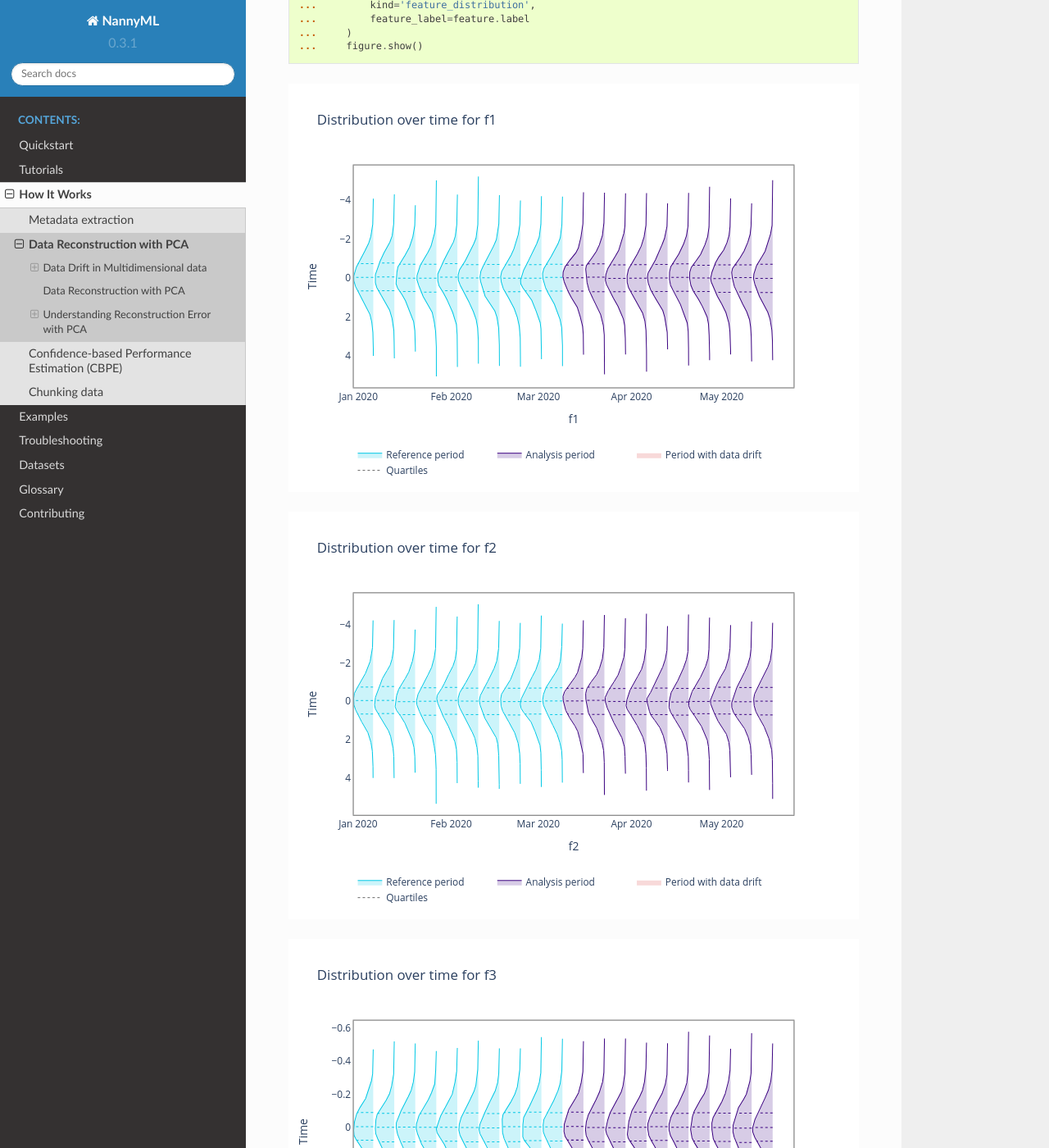
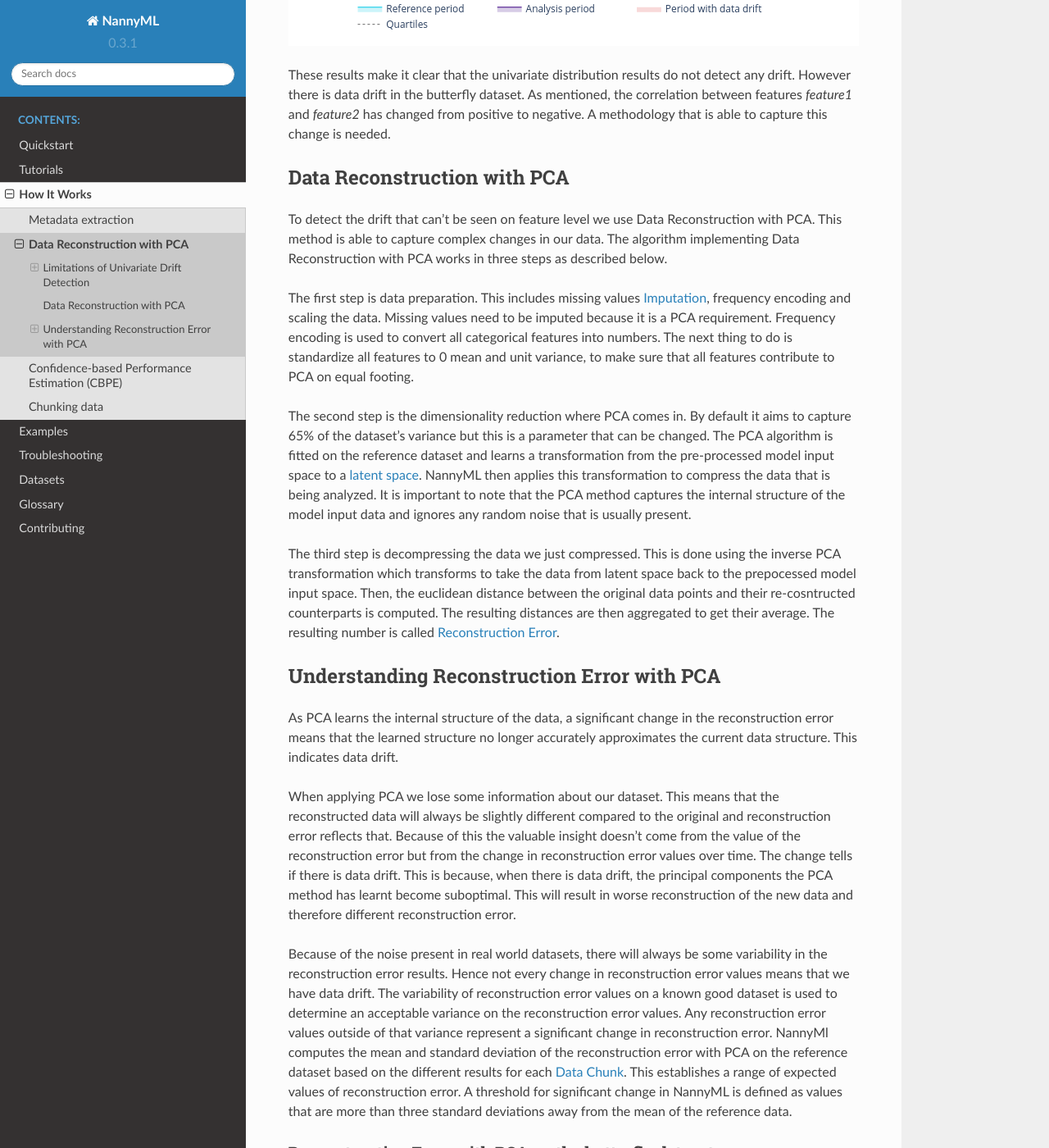
Before and after one commit to NannyML/nannyml, a Sphinx documentation site: the page built from docs/how_it_works/data_reconstruction.rst, in a window 1280 px wide and 1400 px high, scrolled down 4578 px. Shown: the whole window at 82% size. Built offline with Sphinx 7.4.7 and the Read the Docs theme 2.0.0, drawn with Linux system fonts in a browser that asks for light colours; pages that are not in the unit, such as notebooks, are missing from menus; some of the changed text lies outside the part shown.

Commit message:
pca review

```diff
--- a/docs/how_it_works/data_reconstruction.rst
+++ b/docs/how_it_works/data_reconstruction.rst
@@ -4,11 +4,11 @@
 Data Reconstruction with PCA
 ============================
 
-Data Drift in Multidimensional data
------------------------------------
+Limitations of Univariate Drift Detection
+-----------------------------------------
 
 Machine Learning models typically have a multidimensional input space. In binary
-classification problems, models are trained to find the optimal classification
+classification problems, models are trained to find the optimal decision
 boundary. This boundary depends on the structure of the data within the model input
 space. However the world is not static, and the structure of a model's input data can
 change. This change can then cause our existing decision boundary to be suboptimal.
@@ -61,7 +61,7 @@ Let's see first how we can construct an instance of the Butterfly dataset:
     >>> )
 
     >>> # convert data to dataframe
-    >>> datadf = pd.DataFrame(dataar, columns=['f1', 'f2', 'f3'])
+    >>> datadf = pd.DataFrame(dataar, columns=['feature1', 'feature2', 'feature3'])
 
     >>> # add "timestamp" column
     >>> datadf = datadf.assign(ordered = pd.date_range(start='1/6/2020', freq='5min', periods=20*DPP))
@@ -73,19 +73,21 @@ Let's see first how we can construct an instance of the Butterfly dataset:
     >>> datadf.loc[datadf.week >= 11, ['partition']] = 'analysis'
 
     >>> # Assign random predictions and targets (we won't be using them but they are needed for NannyML)
-    >>> datadf = datadf.assign(y_pred = np.random.rand(DPP*20))
+    >>> datadf = datadf.assign(y_pred_proba = np.random.rand(DPP*20))
     >>> datadf = datadf.assign(y_true = np.random.randint(2, size=DPP*20))
 
-The key feature of the butterfly dataset is the data drift on its first two features.
-This data drift is introduced by a 90 degree rotation across the z-axis. The following code creates a
-plot that clearly shows the resulting data drift:
+The key property of the butterfly dataset is the data drift on its first two features.
+This data drift is introduced by a 90 degree rotation across the z-axis. The practical effect
+of this rotation is that we started with two features, `feature1` and `feature2` that were positively correlated
+but are now negatively correlated. The following code creates a plot that clearly shows the
+resulting data drift:
 
 .. code-block:: python
 
     >>> # let's construct a dataframe for visuzlization purposes
-    >>> dat1 = datadf.loc[datadf.week == 10, ['f1', 'f2']][:1500]
+    >>> dat1 = datadf.loc[datadf.week == 10, ['feature1', 'feature2']][:1500]
     >>> dat1['week'] = 10
-    >>> dat2 = datadf.loc[datadf.week == 16, ['f1', 'f2']][:1500]
+    >>> dat2 = datadf.loc[datadf.week == 16, ['feature1', 'feature2']][:1500]
     >>> dat2['week'] = 16
     >>> data_sample = pd.concat([dat1, dat2], ignore_index=True)
 
@@ -93,8 +95,8 @@ plot that clearly shows the resulting data drift:
     >>> colors = nml.plots.colors.Colors
     >>> figure = sns.jointplot(
     ...     data=data_sample,
-    ...     x="f1",
-    ...     y="f2",
+    ...     x="feature1",
+    ...     y="feature2",
     ...     hue="week",
     ...     palette=[colors.BLUE_SKY_CRAYOLA.value, colors.RED_IMPERIAL.value]
     >>> )
@@ -103,9 +105,11 @@ plot that clearly shows the resulting data drift:
 .. image:: ../_static/butterfly-scatterplot.svg
 
 
-The plot shows that the univariate distribution of features `f1` and
-`f2` are unchanged. Indeed using NannyML to compute and plot the univariate
-drift statistics produces the following results:
+The plot shows that the univariate distribution of features `feature1` and
+`feature2` are unchanged. With blue color you can see the original distribution
+of the two features and with red color you can see the resulting distribution
+after we have applied our transformation. Using NannyML to compute and plot the univariate
+drift statistics shows that on the individual feature level no changes are visible:
 
 .. code-block:: python
 
@@ -126,19 +130,6 @@ drift statistics produces the following results:
     >>> # let's compute (and visualize) results across all the dataset.
     >>> univariate_results = univariate_calculator.calculate(data=data)
 
-    >>> # let's create plot with results
-    >>> for feature in metadata.features:
-    ...     figure = univariate_results.plot(kind='feature_drift', metric='statistic', feature_label=feature.label)
-    ...     figure.show()
-
-.. image:: ../_static/butterfly-univariate-drift-f1.svg
-
-.. image:: ../_static/butterfly-univariate-drift-f2.svg
-
-.. image:: ../_static/butterfly-univariate-drift-f3.svg
-
-.. code-block:: python
-
     >>> for feature in metadata.continuous_features:
     ...     figure = univariate_results.plot(
     ...         kind='feature_distribution',
@@ -146,15 +137,16 @@ drift statistics produces the following results:
     ...     )
     ...     figure.show()
 
-.. image:: ../_static/butterfly-univariate-drift-joyplot-f1.svg
+.. image:: ../_static/butterfly-univariate-drift-joyplot-feature1.svg
 
-.. image:: ../_static/butterfly-univariate-drift-joyplot-f2.svg
+.. image:: ../_static/butterfly-univariate-drift-joyplot-feature2.svg
 
-.. image:: ../_static/butterfly-univariate-drift-joyplot-f3.svg
+.. image:: ../_static/butterfly-univariate-drift-joyplot-feature3.svg
 
 These results make it clear that the univariate distribution results do not detect any drift.
-However there is data drift in the butterfly dataset. It has been explicitly created with it.
-A metric that is able to capture this change is needed.
+However there is data drift in the butterfly dataset. As mentioned, the correlation between features
+`feature1` and `feature2` has changed from positive to negative.
+A methodology that is able to capture this change is needed.
 
 Data Reconstruction with PCA
 ----------------------------
@@ -162,26 +154,27 @@ Data Reconstruction with PCA
 To detect the drift that can't be seen on feature level we use Data Reconstruction with PCA.
 This method is able to capture
 complex changes in our data. The algorithm implementing Data Reconstruction with PCA
-works in three steps described below.
+works in three steps as described below.
 
-The first step is data preparation and includes missing values :term:`Imputation`,
-frequency encoding and scaling the data. Missing values need to be imputed because using PCA requires it.
+The first step is data preparation. This includes missing values :term:`Imputation`,
+frequency encoding and scaling the data. Missing values need to be imputed because it is a PCA requirement.
 Frequency encoding is used to convert all categorical features into numbers. The next thing to do
-is standardize all features to 0 mean and unit variance. This makes sure that all features
+is standardize all features to 0 mean and unit variance, to make sure that all features
 contribute to PCA on equal footing.
 
-The second step is the dimensionality reduction part by using the PCA algorithm.
+The second step is the dimensionality reduction where PCA comes in.
 By default it aims to capture 65% of the dataset's variance but this is a parameter that
 can be changed. The PCA algorithm is fitted on the reference dataset and
-learns a transformation from the pre-processed model input space to a :term:`Latent space`.
-NannyML then applies this transformation to the data
-being analyzed. It is important that the PCA method captures the internal structure of the
+learns a transformation from the pre-processed model input space to a :term:`latent space<Latent space>`.
+NannyML then applies this transformation to compress the data that is
+being analyzed. It is important to note that the PCA method captures the internal structure of the
 model input data and ignores any random noise that is usually present.
 
 
-The third step is to transform the data from the latent space back to the preprocessed
-model input space, using the inverse PCA transformation.
-The euclidean distance between the original data points and their re-cosntructed counterparts
+The third step is decompressing the data we just compressed.
+This is done using the inverse PCA transformation which transforms to take the data from latent space
+back to the prepocessed model input space.
+Then, the euclidean distance between the original data points and their re-cosntructed counterparts
 is computed. The resulting distances are then aggregated to get their average. The resulting
 number is called :term:`Reconstruction Error`.
 
@@ -193,18 +186,22 @@ As PCA learns the internal structure of the data, a significant change in the re
 that the learned structure no longer accurately approximates the current data structure. This indicates data drift.
 
 
-Applying PCA as part of the Data Reconstruction with PCA means we lose some information about our dataset.
-This means that the reconstructed data will be slightly different compared to the original and reconstruction
-error reflects that. However, the change in reconstruction error values over time has valuable insight.
-It tells if there is data drift. This is because, when there is
+When applying PCA we lose some information about our dataset.
+This means that the reconstructed data will always be slightly different compared to the original
+and reconstruction error reflects that.
+Because of this the valuable insight doesn't come from the value of the reconstruction
+error but from the change in reconstruction error values over time.
+The change tells if there is data drift. This is because, when there is
 data drift, the principal components the PCA method has learnt become suboptimal.
 This will result in worse reconstruction of the new data and
 therefore different reconstruction error.
 
 Because of the noise present in real world datasets, there will always be some
-variability in the reconstruction error results. We use this variablity as an acceptable
-baseline. Any reconstruction error values outside of that baseline represent
-a significant change in reconstruction error. NannyMl computes the mean
+variability in the reconstruction error results. Hence not every change in reconstruction
+error values means that we have data drift. The variability of reconstruction error
+values on a known good dataset is used to determine an acceptable
+variance on the reconstruction error values. Any reconstruction error values outside of that
+variance represent a significant change in reconstruction error. NannyMl computes the mean
 and standard deviation of the reconstruction error with PCA on the reference
 dataset based on the different results for each :term:`Data Chunk`. This establishes
 a range of expected values of reconstruction error. A threshold for significant change
```
Also changed, not shown: other parts of docs/how_it_works/data_reconstruction.rst (+1 -1 lines), docs/_static/butterfly-multivariate-drift.svg, docs/_static/butterfly-scatterplot.svg, docs/_static/butterfly-univariate-drift-f1.svg (deleted), docs/_static/butterfly-univariate-drift-f2.svg (deleted), docs/_static/butterfly-univariate-drift-f3.svg (deleted), docs/_static/butterfly-univariate-drift-joyplot-f1.svg (deleted), docs/_static/butterfly-univariate-drift-joyplot-f2.svg (deleted), docs/_static/butterfly-univariate-drift-joyplot-f3.svg (deleted), docs/_static/butterfly-univariate-drift-joyplot-feature1.svg (added), docs/_static/butterfly-univariate-drift-joyplot-feature2.svg (added), docs/_static/butterfly-univariate-drift-joyplot-feature3.svg (added), docs/example_notebooks/How It Works - Data Reconstruction with PCA.ipynb.
